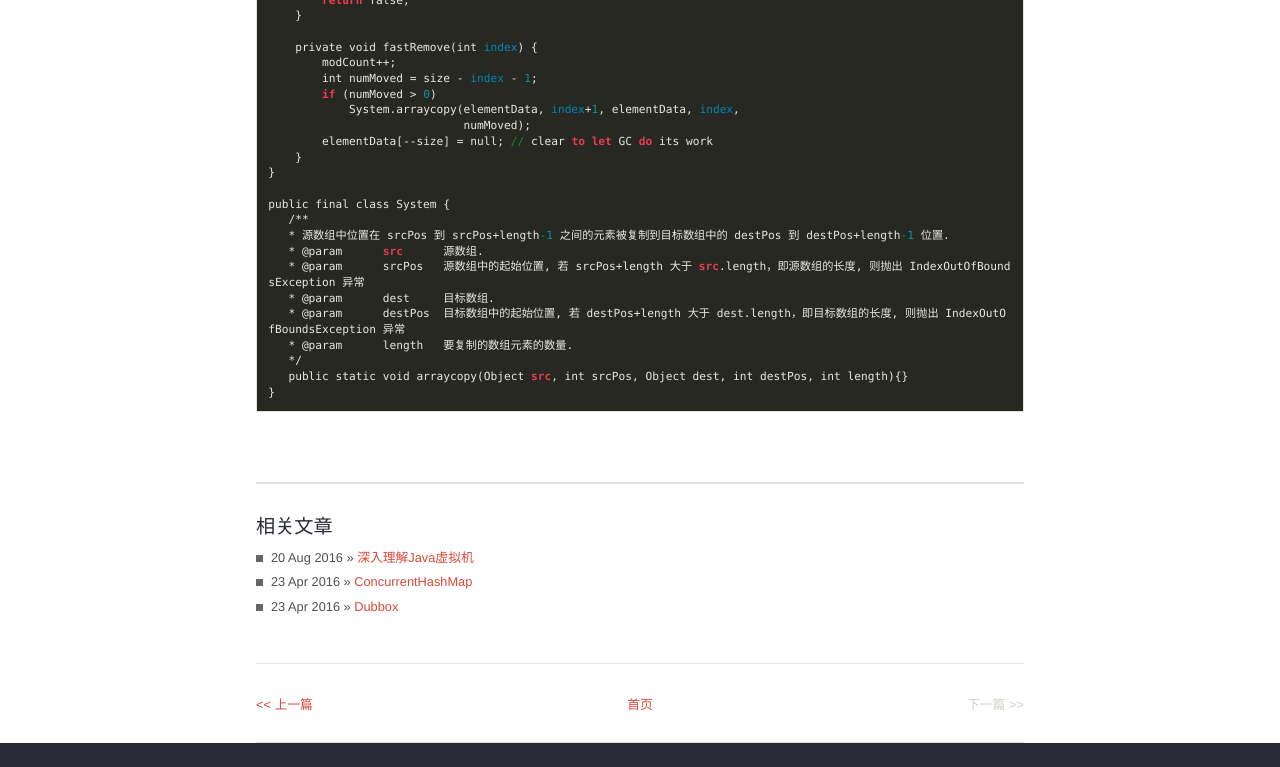
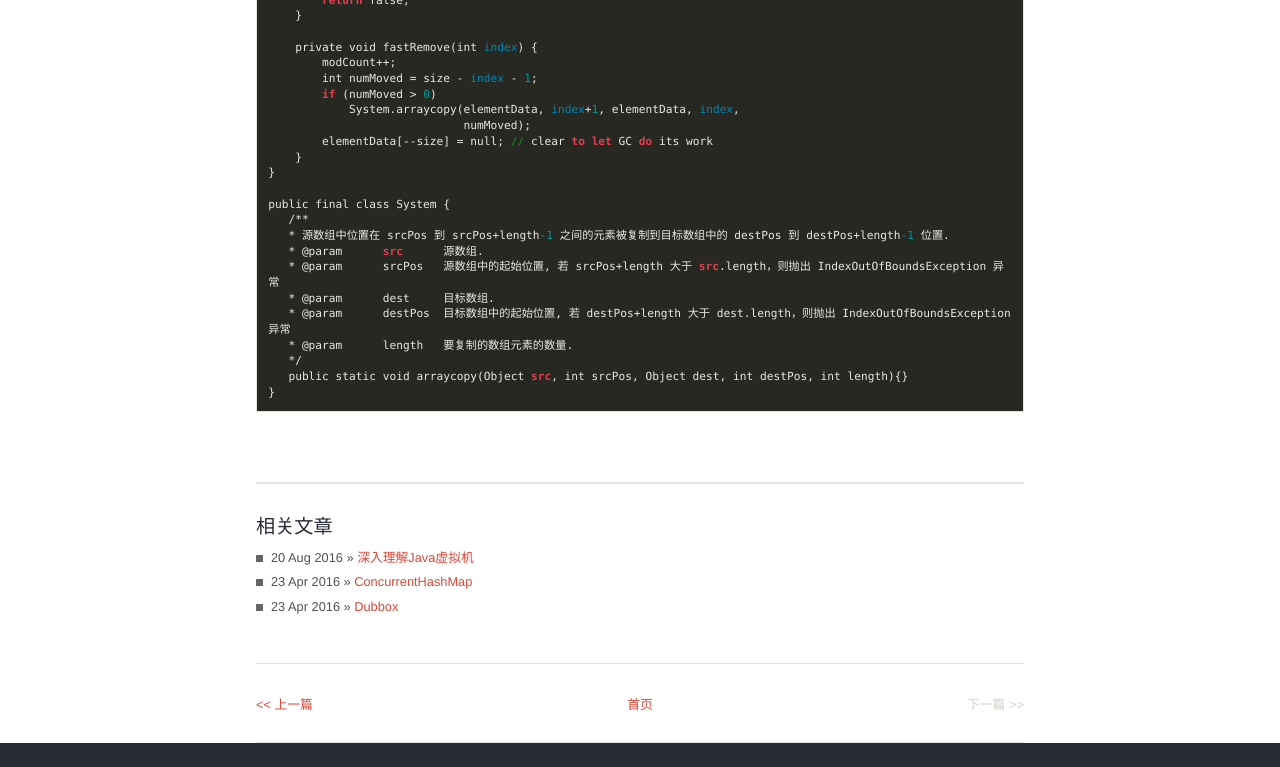
Before and after one commit to junhc/junhc.github.io, a Jekyll site: the page built from _posts/2017-03-31-java.md, in a window 1280 px wide and 900 px high, scrolled down 3265 px, cut to the strip 0-767 px from the top of the window. Built offline with Jekyll 4.4.1, drawn with Linux system fonts in a browser that asks for light colours; Markdown is read by kramdown in place of the engine named in the settings; comment, search, counter and statistics services are not loaded.

Commit message:
Update 2017-03-31-java.md

```diff
--- a/_posts/2017-03-31-java.md
+++ b/_posts/2017-03-31-java.md
@@ -195,9 +195,9 @@ public final class System {
    /**
    * 源数组中位置在 srcPos 到 srcPos+length-1 之间的元素被复制到目标数组中的 destPos 到 destPos+length-1 位置.
    * @param      src      源数组.
-   * @param      srcPos   源数组中的起始位置, 若 srcPos+length 大于 src.length，即源数组的长度, 则抛出 IndexOutOfBoundsException 异常
+   * @param      srcPos   源数组中的起始位置, 若 srcPos+length 大于 src.length，则抛出 IndexOutOfBoundsException 异常
    * @param      dest     目标数组.
-   * @param      destPos  目标数组中的起始位置, 若 destPos+length 大于 dest.length，即目标数组的长度, 则抛出 IndexOutOfBoundsException 异常
+   * @param      destPos  目标数组中的起始位置, 若 destPos+length 大于 dest.length，则抛出 IndexOutOfBoundsException 异常
    * @param      length   要复制的数组元素的数量.
    */
    public static void arraycopy(Object src, int srcPos, Object dest, int destPos, int length){}
```
